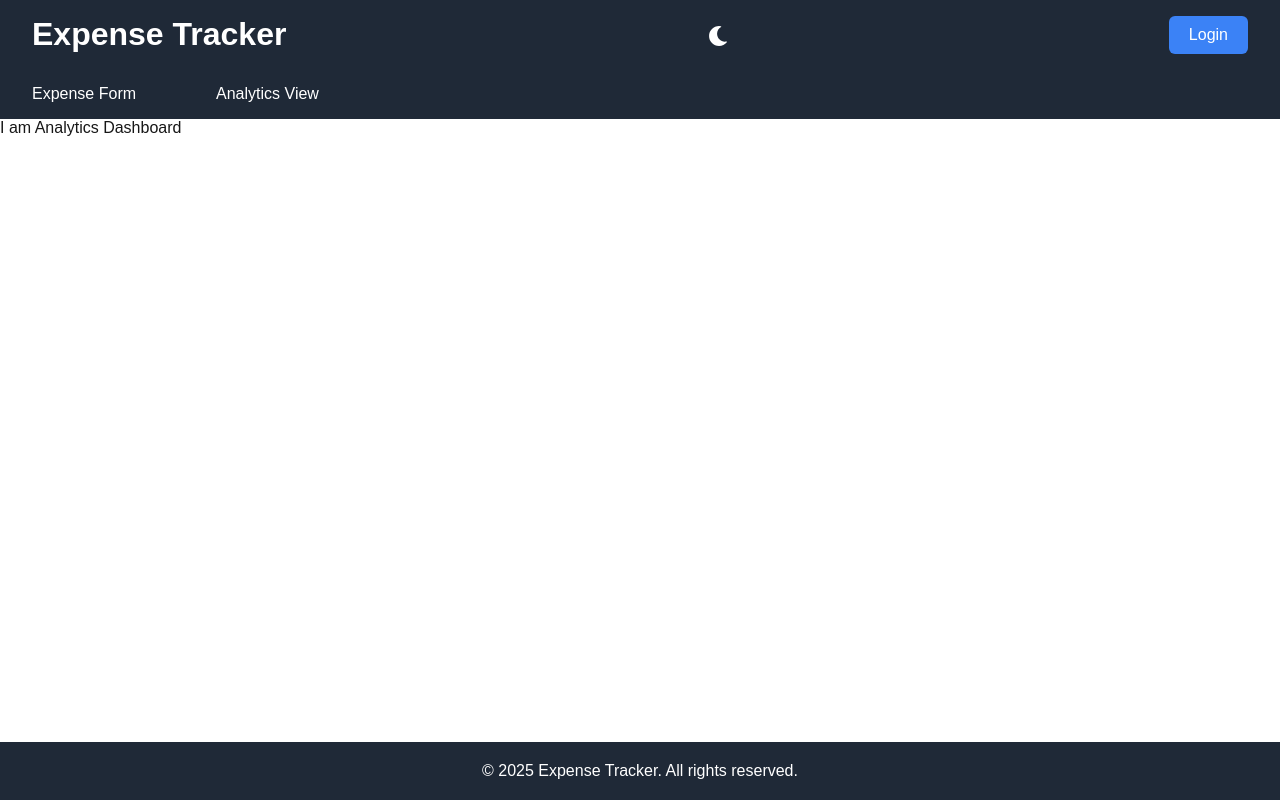
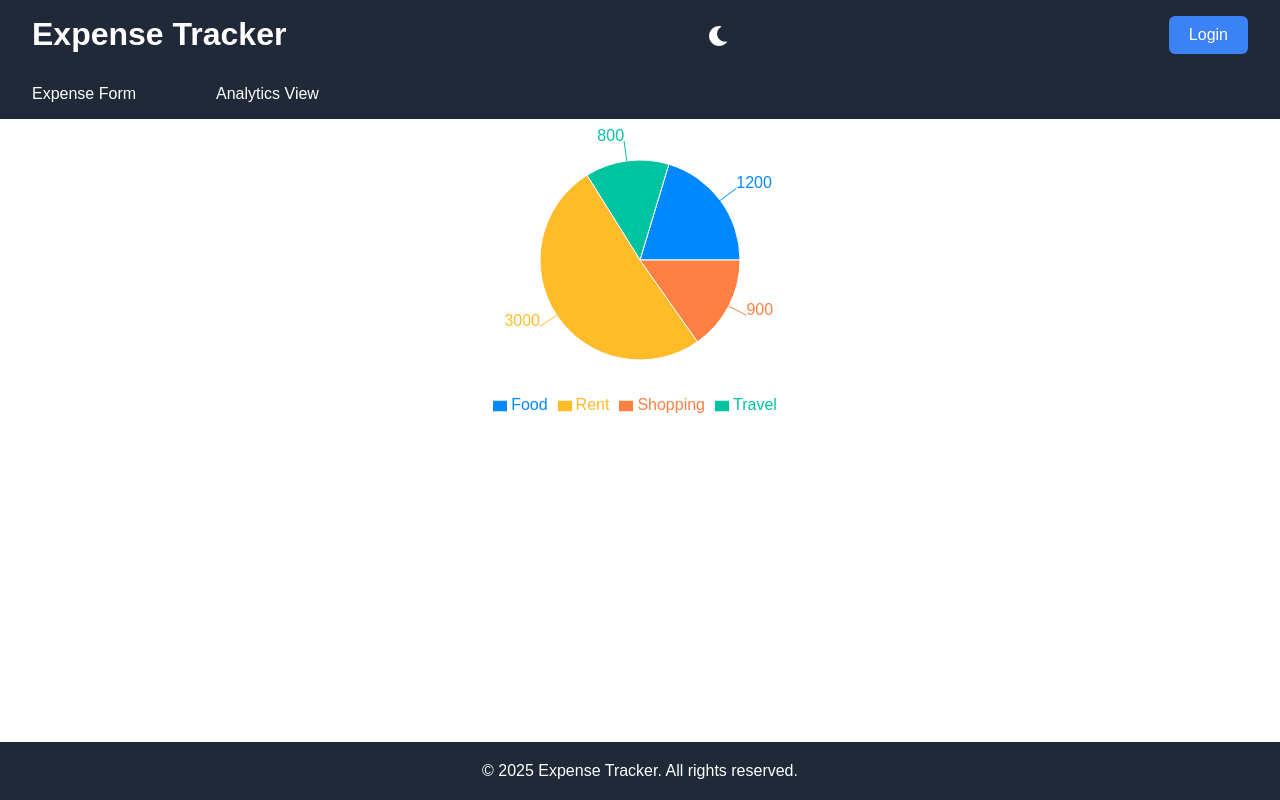
Before and after one commit to chandninigam/expense-tracker, a Next.js app: page /analytics in a window 1280 px wide. Built offline with nearby package versions, Linux system fonts and the light colour scheme.

Commit message:
Added chart

```diff
--- a/package.json
+++ b/package.json
@@ -14,6 +14,7 @@
     "react-dom": "^19.0.0",
     "react-hook-form": "^7.60.0",
     "react-icons": "^5.5.0",
+    "recharts": "^3.1.0",
     "uuid": "^11.1.0"
   },
   "devDependencies": {
--- a/src/app/analytics/page.tsx
+++ b/src/app/analytics/page.tsx
@@ -1,3 +1,57 @@
+"use client";
+
+import {
+  PieChart,
+  Pie,
+  Cell,
+  Tooltip,
+  Legend,
+  ResponsiveContainer,
+} from "recharts";
+
+const COLORS: string[] = [
+  "#0088FE",
+  "#00C49F",
+  "#FFBB28",
+  "#FF8042",
+  "#AF19FF",
+];
+
+const expenseData = [
+  { category: "Food", amount: 1200 },
+  { category: "Travel", amount: 800 },
+  { category: "Rent", amount: 3000 },
+  { category: "Shopping", amount: 900 },
+];
+
 export default function Analytics() {
-  return <div>I am Analytics Dashboard</div>;
+  return (
+    <div style={{ width: "100%", height: "300px" }}>
+      <ResponsiveContainer width="100%" height={300}>
+        <PieChart>
+          <Pie
+            data={expenseData}
+            dataKey="amount"
+            nameKey="category"
+            cx="50%"
+            cy="50%"
+            outerRadius={100}
+            fill="#8884d8"
+            label
+          >
+            {expenseData.map((_, index) => (
+              <Cell
+                key={`cell-${index}`}
+                fill={COLORS[index % COLORS.length]}
+              />
+            ))}
+          </Pie>
+          <div>
+            <Tooltip />
+            <Legend />
+          </div>
+        </PieChart>
+      </ResponsiveContainer>
+    </div>
+  );
 }
```
Also changed, not shown: src/style/analytics.css (added), 1 other file (tests, documents, lock files or other folders).
